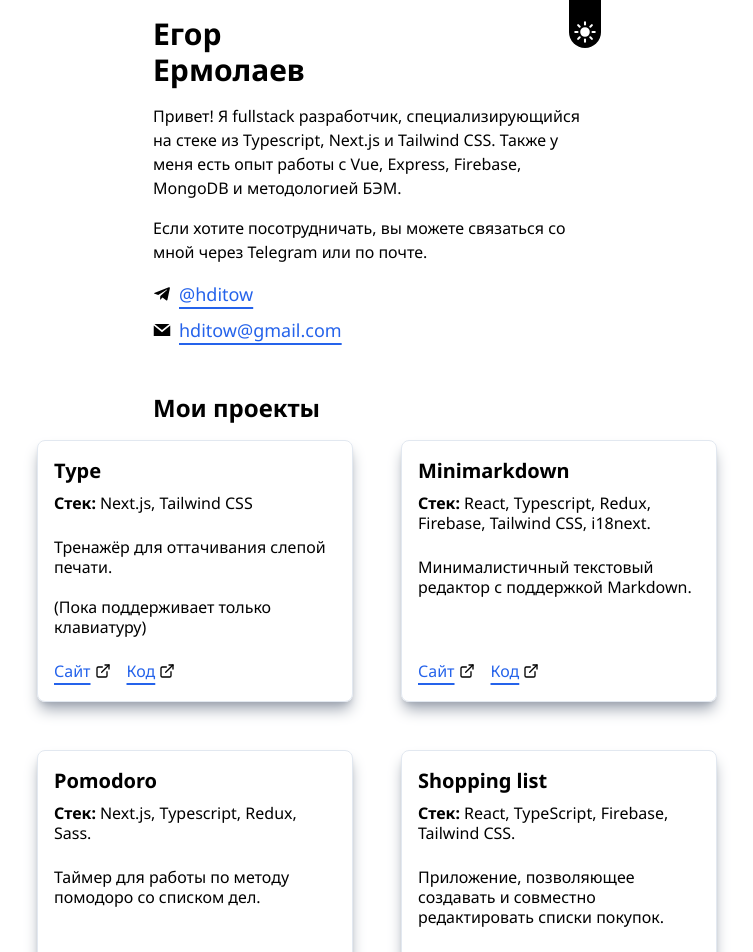
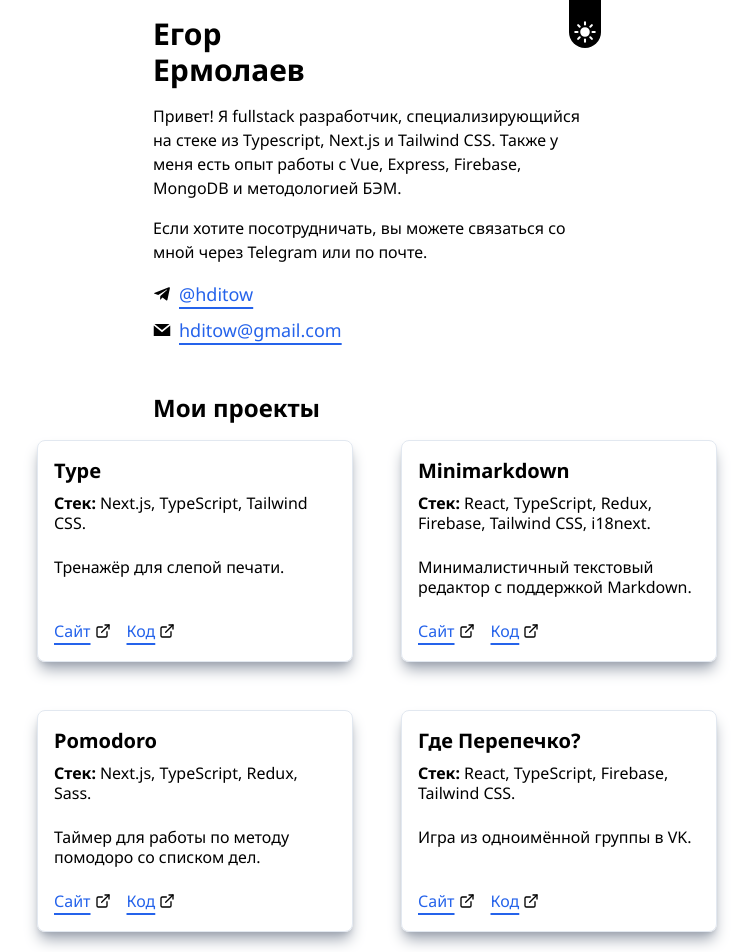
Before and after one commit to hdito/portfolio, a Next.js app: page / in a window 1280 px wide. Shown: the top 952 px of the page, without its empty margins (263-1016 px from the left). Built offline with nearby package versions, Linux system fonts and the light colour scheme.

Commit message:
Update projects
- Remove Shopping List
- Change stack of Где Перепечко

```diff
--- a/src/pages/index.tsx
+++ b/src/pages/index.tsx
@@ -1,7 +1,7 @@
 import { FaTelegramPlane } from "react-icons/fa";
 import { GrMail } from "react-icons/gr";
 import { ProjectCard } from "@/components/projectCard";
-import { projects } from "@/components/projects";
+import { projects } from "@/projects";
 import { ThemeSwitcher } from "@/components/themeSwitcher";
 
 export default function Portfolio() {
--- a/src/components/projects.ts
+++ b/src/projects.ts
@@ -5,16 +5,15 @@ export const projects: Project[] = [
   {
     id: nanoid(),
     title: "Type",
-    stack: "Next.js, Tailwind CSS",
-    description:
-      "Тренажёр для оттачивания слепой печати.\n\n(Пока поддерживает только клавиатуру)",
+    stack: "Next.js, TypeScript, Tailwind CSS.",
+    description: "Тренажёр для слепой печати.",
     website: "https://type-hdito.vercel.app/",
     codeSource: "https://github.com/hdito/type",
   },
   {
     id: nanoid(),
     title: "Minimarkdown",
-    stack: "React, Typescript, Redux, Firebase, Tailwind CSS, i18next.",
+    stack: "React, TypeScript, Redux, Firebase, Tailwind CSS, i18next.",
     description: "Минималистичный текстовый редактор с поддержкой Markdown.",
     codeSource: "https://github.com/hdito/minimarkdown",
     website: "https://minimarkdown.web.app/",
@@ -22,24 +21,15 @@ export const projects: Project[] = [
   {
     id: nanoid(),
     title: "Pomodoro",
-    stack: "Next.js, Typescript, Redux, Sass.",
+    stack: "Next.js, TypeScript, Redux, Sass.",
     description: "Таймер для работы по методу помодоро со списком дел.",
     codeSource: "https://github.com/hdito/pomodoro",
     website: "https://pomodoro.vercel.app",
   },
   {
     id: nanoid(),
-    title: "Shopping list",
+    title: "Где Перепечко?",
     stack: "React, TypeScript, Firebase, Tailwind CSS.",
-    description:
-      "Приложение, позволяющее создавать и совместно редактировать списки покупок.",
-    codeSource: "https://github.com/hdito/shopping-list",
-    website: "https://shopping-list-1e7b4.web.app",
-  },
-  {
-    id: nanoid(),
-    title: "Где Перепечко?",
-    stack: "React, TypeScript, Firebase, Linaria.",
     description: "Игра из одноимённой группы в\xa0VK.",
     codeSource: "https://github.com/hdito/gdeperepechko",
     website: "https://gdeperepechko.web.app/",
```
